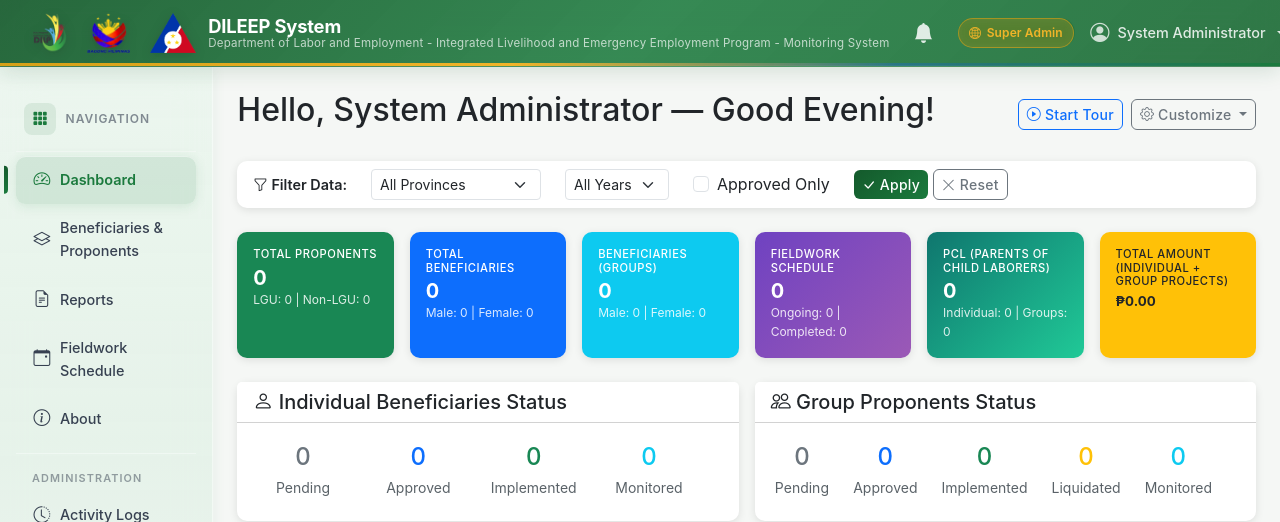
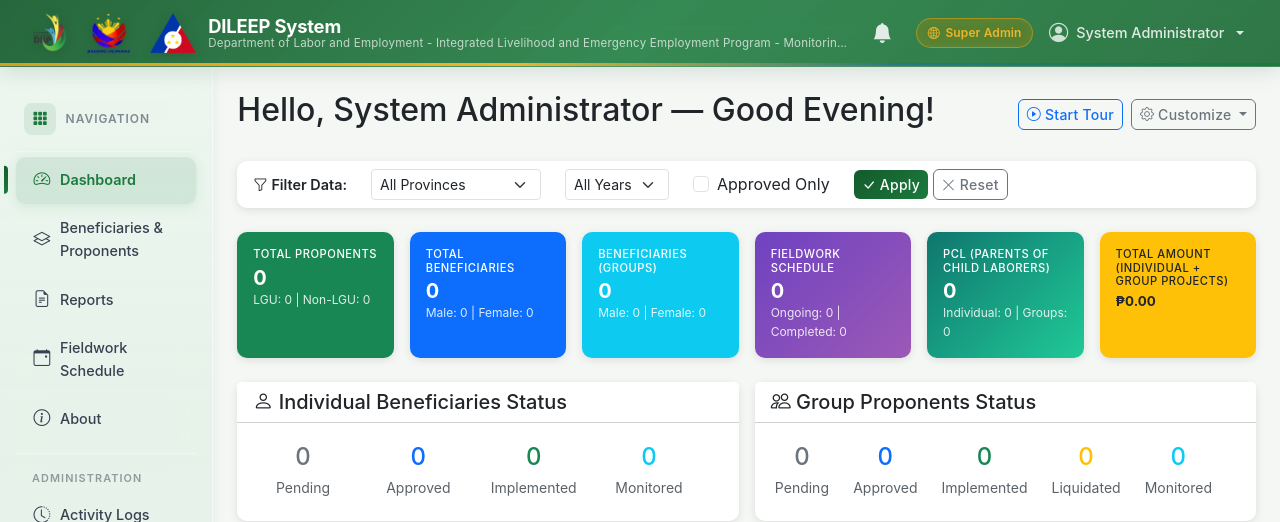
Before and after one commit to kimpegar00007/DILEEP_MS, a PHP site: page /index.php in a window 1280 px wide. Shown: the top 522 px of the page. Run offline with PHP 8.4, Linux system fonts and the light colour scheme; a user stored in the database is signed in; data comes from the database, SQL or seed files in the repository; data that the repository does not hold is empty.

Commit message:
Let the navbar brand shrink and truncate its long subtitle so the nav items no longer push the page into a horizontal scroll at medium widths
Co-Authored-By: Claude Opus 5.5 <noreply@anthropic.com>

```diff
--- a/includes/navbar.php
+++ b/includes/navbar.php
@@ -59,7 +59,7 @@ $_navIsSuperAdmin = ($_navRole === 'super_admin');
             <!-- Partner logos: Bagong Pilipinas and DOLE -->
             <img src="assets/Bagong_Pilipinas_logo.png" alt="Bagong Pilipinas Logo" class="navbar-logo partner-logo" style="height:40px; width:auto; margin-left:8px;">
             <img src="assets/dole.png" alt="DOLE Logo" class="navbar-logo partner-logo" style="height:40px; width:auto; margin-left:8px;">
-            <span class="navbar-brand-text">DILEEP System<span class="navbar-brand-sub">Department of Labor and Employment - Integrated Livelihood and Emergency Employment Program - Monitoring System</span></span>
+            <span class="navbar-brand-text">DILEEP System<span class="navbar-brand-sub" title="Department of Labor and Employment - Integrated Livelihood and Emergency Employment Program - Monitoring System">Department of Labor and Employment - Integrated Livelihood and Emergency Employment Program - Monitoring System</span></span>
         </a>
         <button class="navbar-toggler" type="button" data-bs-toggle="collapse" data-bs-target="#navbarNav" aria-controls="navbarNav" aria-expanded="false" aria-label="Toggle navigation">
             <span class="navbar-toggler-icon"></span>
--- a/includes/shared-styles.php
+++ b/includes/shared-styles.php
@@ -66,6 +66,26 @@
     }
 
     .navbar-glass .navbar-brand { font-weight: 600; font-size: 1.25rem; }
+
+    /* Let the brand shrink so the long subtitle truncates instead of
+       pushing the nav items past the viewport edge */
+    .navbar-glass .navbar-brand { min-width: 0; flex: 0 1 auto; }
+    .navbar-glass .navbar-logo { flex-shrink: 0; }
+    .navbar-glass .navbar-brand-text {
+        min-width: 0;
+        overflow: hidden;
+        text-overflow: ellipsis;
+    }
+    .navbar-glass .navbar-brand-sub {
+        overflow: hidden;
+        text-overflow: ellipsis;
+        white-space: nowrap;
+    }
+    .navbar-glass .navbar-toggler { flex-shrink: 0; }
+    /* Collapsed navbar (below lg): keep the toggler on the brand's row */
+    @media (max-width: 991.98px) {
+        .navbar-glass .navbar-brand { flex: 1 1 0; }
+    }
 
     .navbar-glass .nav-link {
         color: rgba(255, 255, 255, 0.85) !important;
@@ -719,6 +739,7 @@
         .stat-icon { font-size: 2rem; }
     }
     @media (max-width: 576px) {
+        .navbar-glass .navbar-brand-sub { display: none; }
         .stat-number { font-size: 1.25rem; }
         .stat-icon { font-size: 1.5rem; }
         .stat-card .card-body { padding: 1rem; }
```
